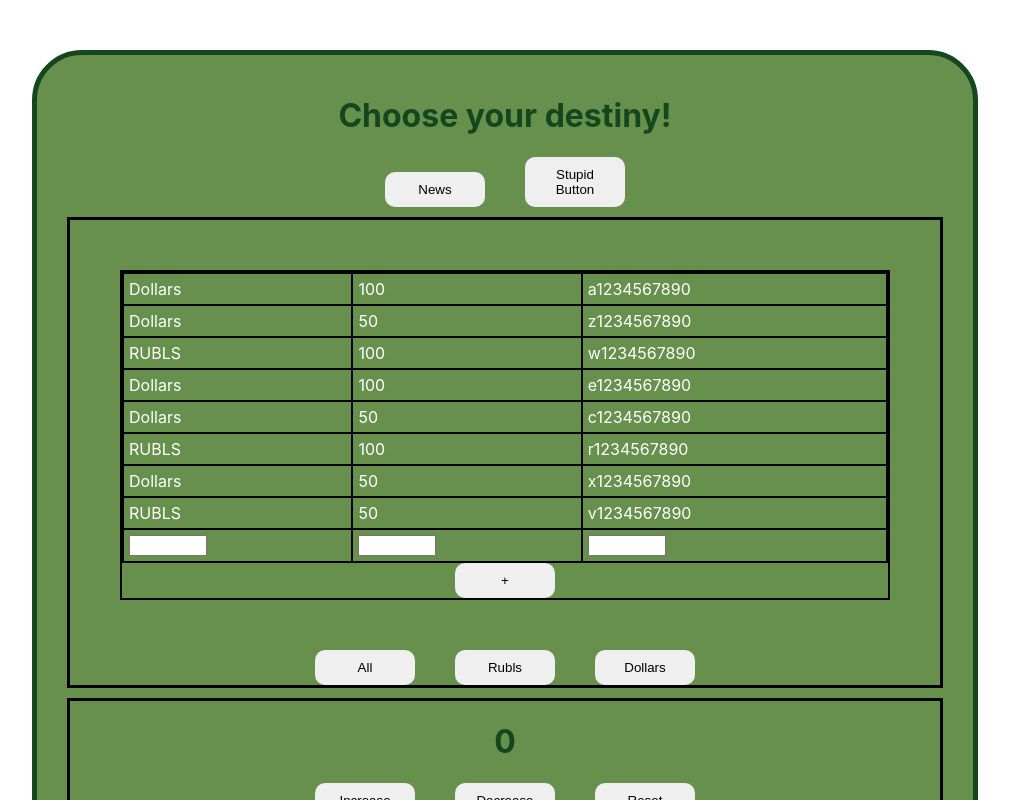
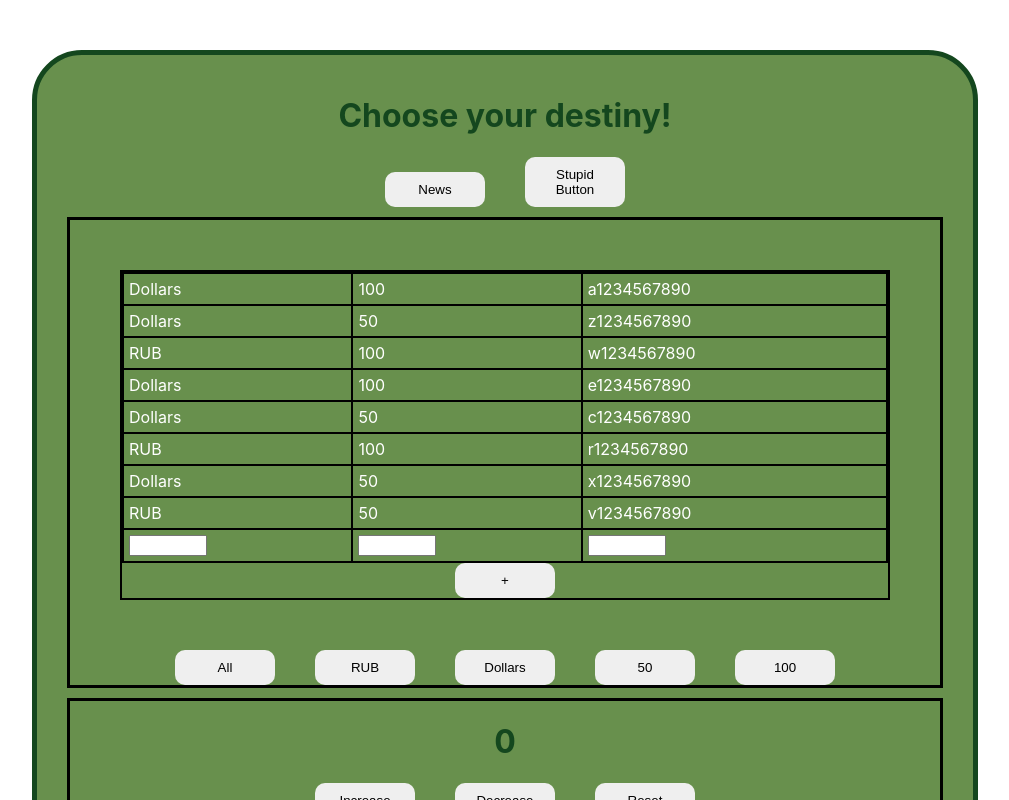
Before and after one commit to Pikadorius/samurai-way-main, a React (Create React App) app: page / in a window 1280 px wide. Shown: the top 800 px of the page, without its empty margins (135-1144 px from the left). Built offline with nearby package versions, Linux system fonts and the light colour scheme.

Commit message:
added nominal filter

```diff
--- a/src/Components/Banknotes.tsx
+++ b/src/Components/Banknotes.tsx
@@ -1,7 +1,7 @@
 import React, {useState} from 'react';
 import Button from './Button';
 
-type FilterType = 'Rubles' | 'Dollars' | 'All';
+type FilterType = 'Rub' | 'Dollars' | 'All' | 100 | 50;
 
 type BanknotesType = {
     banknots: string
@@ -17,17 +17,21 @@ const Banknotes = () => {
     const [money, setMoney] = useState([
         {banknots: 'Dollars', value: 100, number: ' a1234567890'},
         {banknots: 'Dollars', value: 50, number: ' z1234567890'},
-        {banknots: 'RUBLS', value: 100, number: ' w1234567890'},
+        {banknots: 'RUB', value: 100, number: ' w1234567890'},
         {banknots: 'Dollars', value: 100, number: ' e1234567890'},
         {banknots: 'Dollars', value: 50, number: ' c1234567890'},
-        {banknots: 'RUBLS', value: 100, number: ' r1234567890'},
+        {banknots: 'RUB', value: 100, number: ' r1234567890'},
         {banknots: 'Dollars', value: 50, number: ' x1234567890'},
-        {banknots: 'RUBLS', value: 50, number: ' v1234567890'},
+        {banknots: 'RUB', value: 50, number: ' v1234567890'},
     ]);
 
-    const [filter, setFilter] = useState("All");
+    const [filter, setFilter] = useState<FilterType>("All");
 
-    let currentMoney: Array<BanknotesType> = filter === "Rubles" ? money.filter(item => item.banknots === "RUBLS") : filter === "Dollars" ? money.filter(item => item.banknots === "Dollars") : money;
+    let currentMoney: Array<BanknotesType> =
+        filter === "Rub" ? money.filter(item => item.banknots === "RUB") :
+            filter === "Dollars" ? money.filter(item => item.banknots === "Dollars") :
+                filter === 50 ? money.filter(item => item.value === 50) :
+                    filter === 100 ? money.filter(item => item.value === 100) : money;
 
     const onClickFilterHandler = (nameButton: FilterType) => {
         setFilter(nameButton);
@@ -62,9 +66,11 @@ const Banknotes = () => {
             {/*<button onClick={() => onClickFilterHandler("All")}>All</button>
             <button onClick={() => onClickFilterHandler("Rubles")}>Rubles</button>
             <button onClick={() => onClickFilterHandler("Dollars")}>Dollars</button>*/}
-            <Button name={'All'} callBack={() => onClickFilterHandler('All')}/>
-            <Button name={'Rubls'} callBack={() => onClickFilterHandler("Rubles")}/>
+            <Button name={'All'} callBack={() => setFilter('All')}/>
+            <Button name={'RUB'} callBack={() => onClickFilterHandler("Rub")}/>
             <Button name={'Dollars'} callBack={() => onClickFilterHandler("Dollars")}/>
+            <Button name={'50'} callBack={() => onClickFilterHandler(50)}/>
+            <Button name={'100'} callBack={() => onClickFilterHandler(100)}/>
         </div>
     );
 }
```
